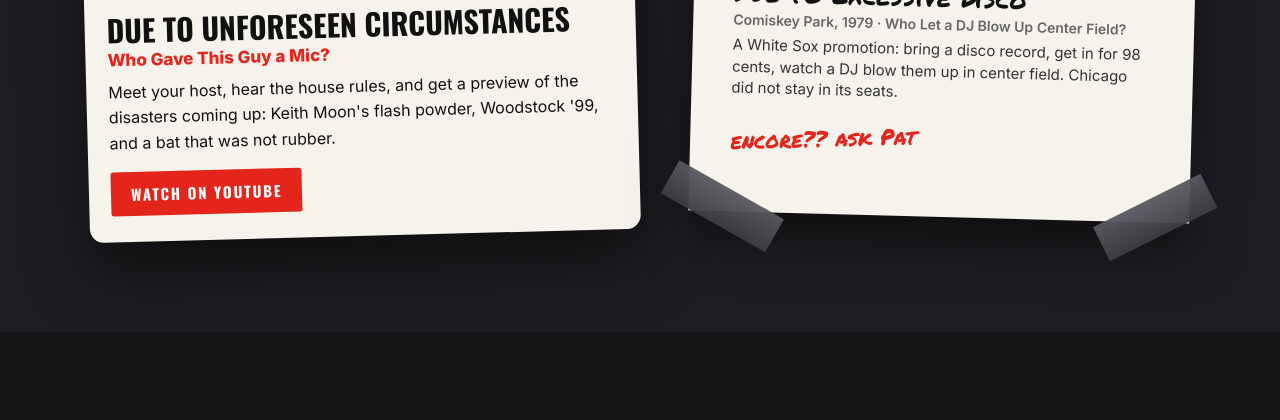
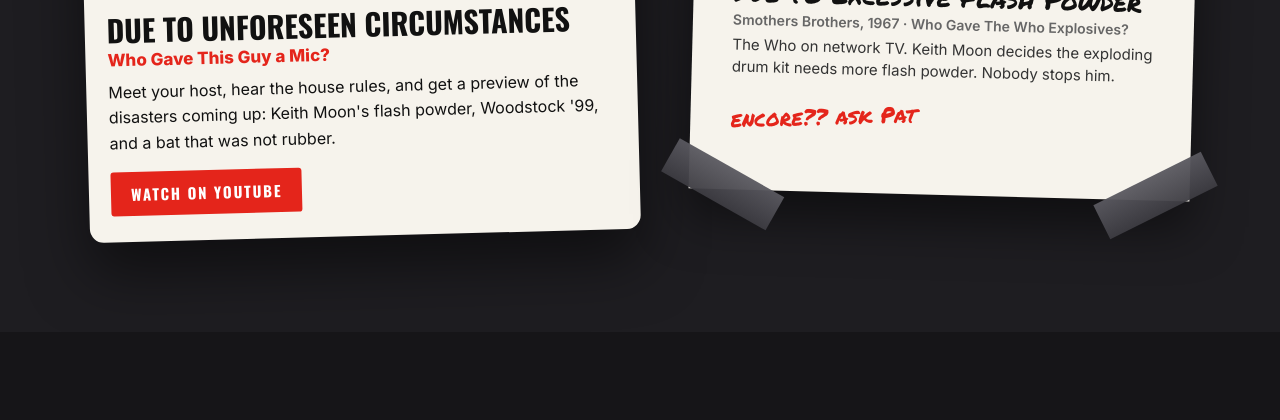
Before and after one commit to strummer95/defacing-the-music, a PHP site: page / in a window 1280 px wide. Shown: the part 1367-1787 px from the top of the page. Run offline with PHP 8.4, Linux system fonts and the light colour scheme; some web fonts are replaced.

Commit message:
Disco Demolition off the launch order and home setlist (Ready, not slotted); Jerry Lee joins the setlist
Co-Authored-By: Claude Opus 5.5 <noreply@anthropic.com>
Claude-Session: https://claude.ai/code/session_01SgoEQgzrgbohvY9Ho7h5Dy

```diff
--- a/index.php
+++ b/index.php
@@ -21,13 +21,14 @@ $episodes = [
   ['title' => 'Due To Not Giving Peace a Chance', 'who' => 'Who Asked Fred Durst to Be a Therapist?',
    'blurb' => '200,000 people, an old Air Force base, four dollar water, and a nu-metal band that did not calm anybody down.',
    'meta' => 'Rome, NY, 1999', 'shadow' => 'red'],
-  ['title' => 'Due To Excessive Disco', 'who' => 'Who Let a DJ Blow Up Center Field?',
-   'blurb' => "A White Sox promotion: bring a disco record, get in for 98 cents, watch a DJ blow them up in center field. Chicago did not stay in its seats.",
-   'meta' => 'Comiskey Park, 1979', 'shadow' => ''],
   ['title' => 'Due To Excessive Flash Powder', 'who' => 'Who Gave The Who Explosives?',
    'blurb' => "The Who on network TV. Keith Moon decides the exploding drum kit needs more flash powder. Nobody stops him.",
-   'meta' => 'Smothers Brothers, 1967', 'shadow' => 'red'],
+   'meta' => 'Smothers Brothers, 1967', 'shadow' => ''],
+  ['title' => 'Due To Great Balls of Firearms', 'who' => 'Who Let Jerry Lee Back to Graceland?',
+   'blurb' => "Three in the morning. Elvis's front gate. Jerry Lee Lewis, a Lincoln, and a loaded derringer somebody handed him.",
+   'meta' => 'Graceland, 1976', 'shadow' => 'red'],
 ];
+// Disco Demolition is Ready but off the setlist until Duck picks its slot (Nov 25; it pairs with a Studio 54 episode).
 // Blurbs for the latest-episode pass, by title (so they work whatever number the admin gives the episode).
 $blurbsByTitle = [];
 foreach ($episodes as $u) $blurbsByTitle[strtolower($u['title'])] = $u['blurb'];
```
Also changed, not shown: CLAUDE.md (+1 -1 lines), STORIES.md (+2 -2 lines).
